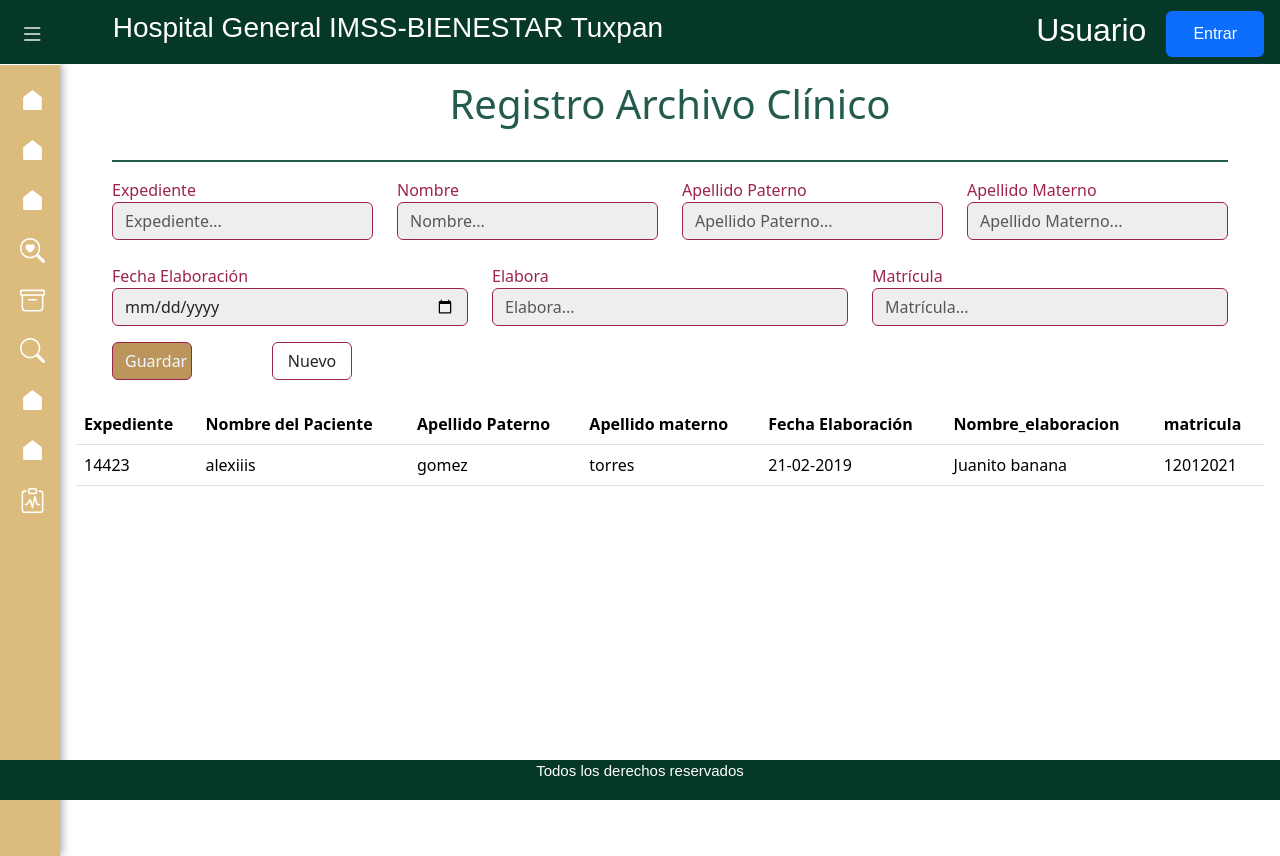
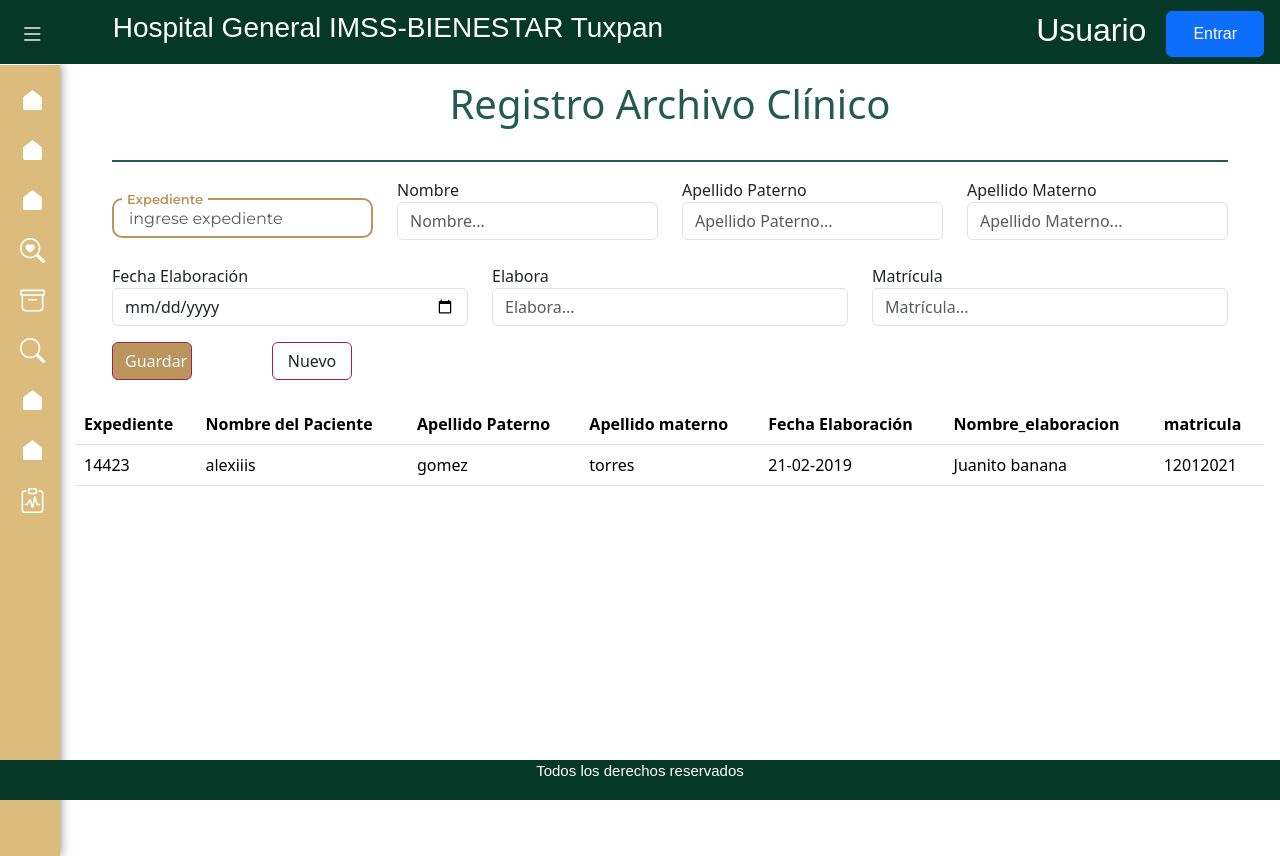
Before and after one commit to Adolfo2803/Proyecto-sishasm, an Angular app: page /archivo_clinic in a window 1280 px wide. Built offline with nearby package versions, Linux system fonts and the light colour scheme.

Commit message:
Logro: se modifica estilo de input en archivo-clinic

```diff
--- a/src/app/business/archivo-clinic/archivo-clinic.component.css
+++ b/src/app/business/archivo-clinic/archivo-clinic.component.css
@@ -33,13 +33,7 @@
         background-color: #9D2449; /* Cambiar a un azul más claro */
         transform: scale(1.05); /* Aumentar un poco el tamaño al hacer hover */
       }
-    input{
-        border-color: #9D2449;
-        background-color: rgb(239, 238, 238);
-    }
-    label{
-        color: #9D2449;
-    }
+
     .btndiv{
         width: auto;
     }
@@ -64,3 +58,39 @@
         color: #235b4e;
         text-align: center;
     }
+
+    /*inicia css de label flotante para los inputs
+    /* Contenedor del input */
+.input-container {
+    position: relative;
+    margin-top: 20px;
+  }
+
+  /* Estilos del input */
+  .input-container .form-control {
+    border: 2px solid #BC955C; /* Color de borde por defecto */
+    border-radius: 10px;
+    padding: 0 15px;
+    height: 40px;
+    font-family: "Montserrat", sans-serif;
+    transition: border-color 0.3s ease; /* Transición suave para el cambio de color */
+  }
+
+  .input-container .form-control:focus {
+    border-color: #235b4e; /* Color verde */
+    outline: none; /* Opcional: elimina el contorno azul por defecto en algunos navegadores */
+  }
+
+  /* Estilos del label flotante, siempre en la parte superior */
+  .input-container .floating-label {
+    font-family: "Montserrat", sans-serif;
+    font-weight: 600;
+    position: absolute;
+    top: -8px;
+    left: 10px;
+    color: #BB965C;
+    font-size: 13px;
+    background-color: white;
+    padding: 0 5px;
+    pointer-events: none;
+  }
--- a/src/app/business/archivo-clinic/archivo-clinic.component.html
+++ b/src/app/business/archivo-clinic/archivo-clinic.component.html
@@ -4,13 +4,16 @@
         <h1 class="title">Registro Archivo Clínico</h1>
         <div class="hrflex"></div>
         <div class="row">
-          <div class="col-sm">
-            <label for="expediente">Expediente</label>
-            <input type="text" formControlName="expediente" class="form-control" id="expediente"
-              placeholder="Expediente...">
-            <div class="alert alert-danger" [hidden]="form.get('expediente')?.valid ||form.get('expediente')?.pristine ">
-              Expediente Obligatorio</div>
+          <div class="col-sm form-group">
+            <div class="input-container">
+              <input type="text" formControlName="expediente" class="form-control" id="expediente" placeholder="ingrese expediente" required>
+              <label for="expediente" class="floating-label">Expediente</label>
+            </div>
+            <div class="alert alert-danger" [hidden]="form.get('expediente')?.valid || form.get('expediente')?.pristine">
+              Expediente Obligatorio
+            </div>
           </div>
+
           <div class="col-sm">
             <label for="nombre">Nombre</label>
             <input type="text" formControlName="nombre" class="form-control" id="nombre" placeholder="Nombre...">
--- a/src/index.html
+++ b/src/index.html
@@ -6,7 +6,10 @@
   <base href="/">
   <meta name="viewport" content="width=device-width, initial-scale=1">
   <link rel="icon" type="image/x-icon" href="favicon.ico">
-  <link rel="stylesheet" href="https://cdn.jsdelivr.net/npm/bootstrap-icons@1.11.3/font/bootstrap-icons.min.css">
+
+  <link rel="preconnect" href="https://fonts.googleapis.com">
+<link rel="preconnect" href="https://fonts.gstatic.com" crossorigin>
+<link href="https://fonts.googleapis.com/css2?family=Montserrat:ital,wght@0,100..900;1,100..900&display=swap" rel="stylesheet"><link rel="stylesheet" href="https://cdn.jsdelivr.net/npm/bootstrap-icons@1.11.3/font/bootstrap-icons.min.css">
 </head>
 <body>
   <app-root></app-root>
```
